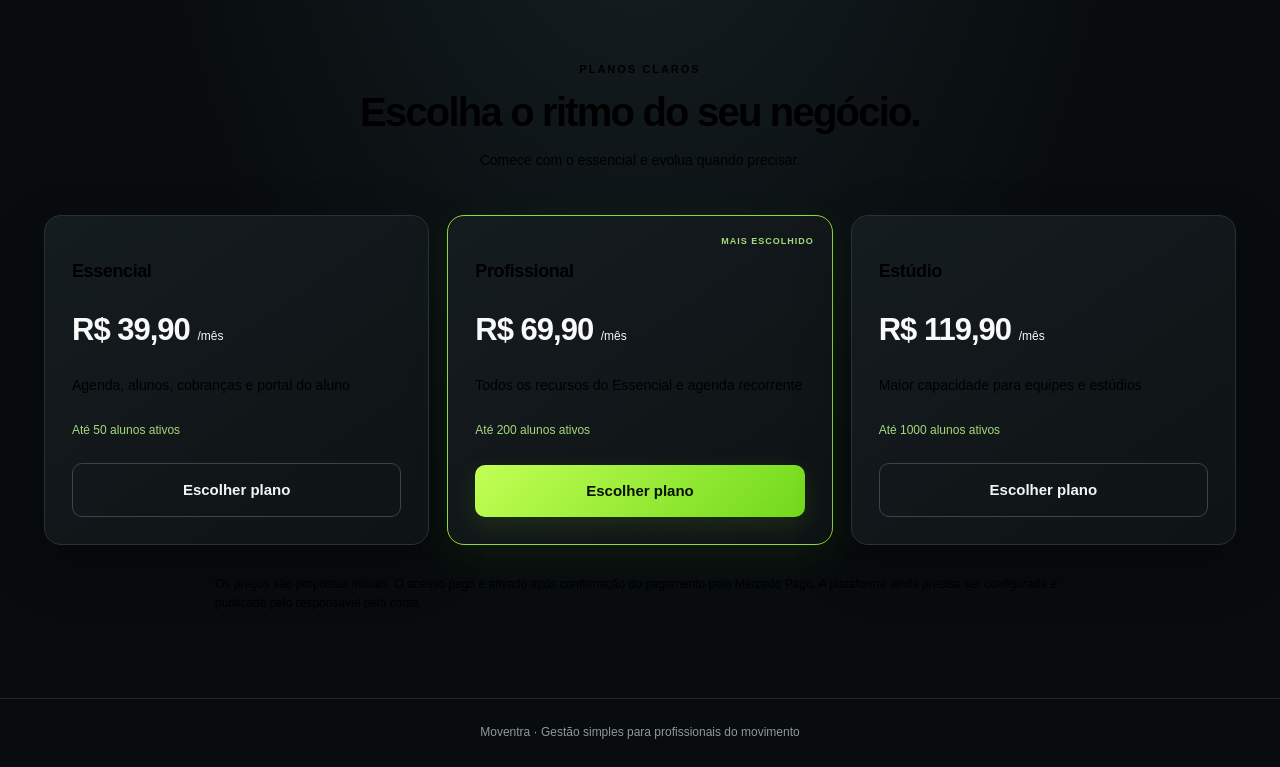
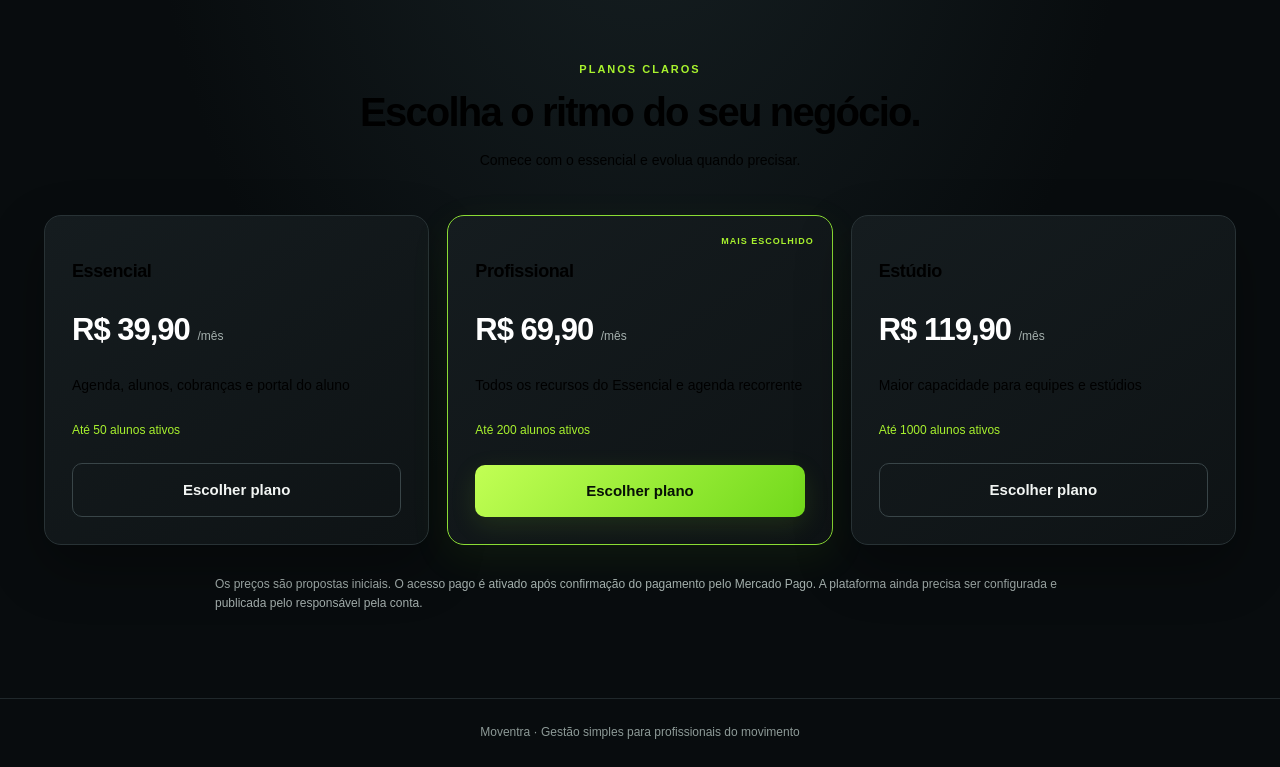
Before and after one commit to Julyanagomes/Moventra, a Flask app: page / in a window 1280 px wide. Shown: the part 78-845 px from the top of the page. Run offline with Flask 3, Linux system fonts and the light colour scheme.

Commit message:
Update style.css

````diff
--- a/static/style.css
+++ b/static/style.css
@@ -1216,4 +1216,62 @@ code {
         animation-duration: .01ms !important;
     }
 }
+
+```css
+/* CORREÇÃO DE CONTRASTE — PÁGINA DE PLANOS */
+
+.planshead h1,
+.planshead h2,
+.planshead p,
+.planshead .eyebrow,
+.plan h1,
+.plan h2,
+.plan h3,
+.plan p,
+.plan span,
+.plan li {
+    color: #f2f5f3;
+}
+
+.planshead .eyebrow,
+.plan .popular,
+.plan .limit {
+    color: #a8f22e;
+}
+
+.plan .price {
+    color: #ffffff;
+}
+
+.plan .price small {
+    color: #a5b0ae;
+}
+
+.plan .btn.outline {
+    color: #f2f5f3;
+    border-color: #394548;
+    background: transparent;
+}
+
+.plan .btn.primary,
+.plan.featured .btn {
+    color: #071006;
+    background: linear-gradient(135deg, #c2ff54, #71d91b);
+}
+
+.fineprint {
+    color: #a5b0ae;
+}
+
+@media (max-width: 800px) {
+    .planshead h1,
+    .planshead h2 {
+        overflow-wrap: anywhere;
+    }
+
+    .plan {
+        width: 100%;
+    }
+}
 ```
+```
````
